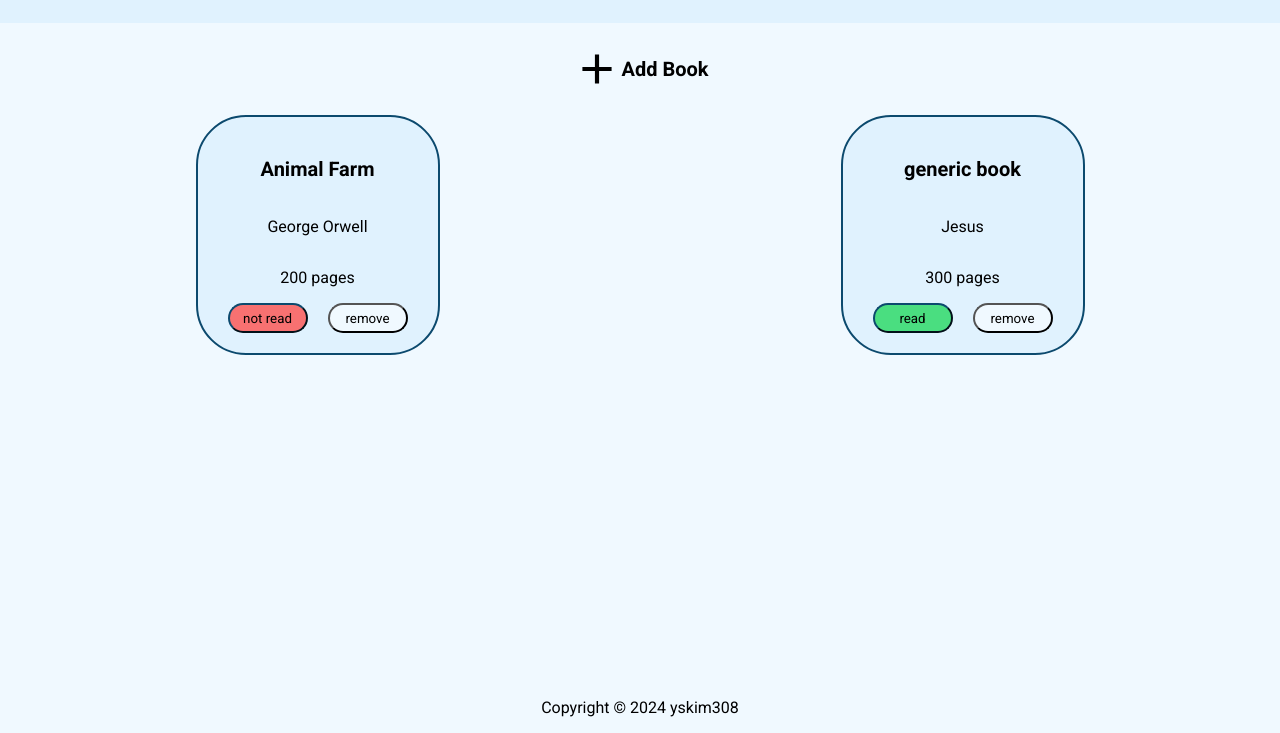
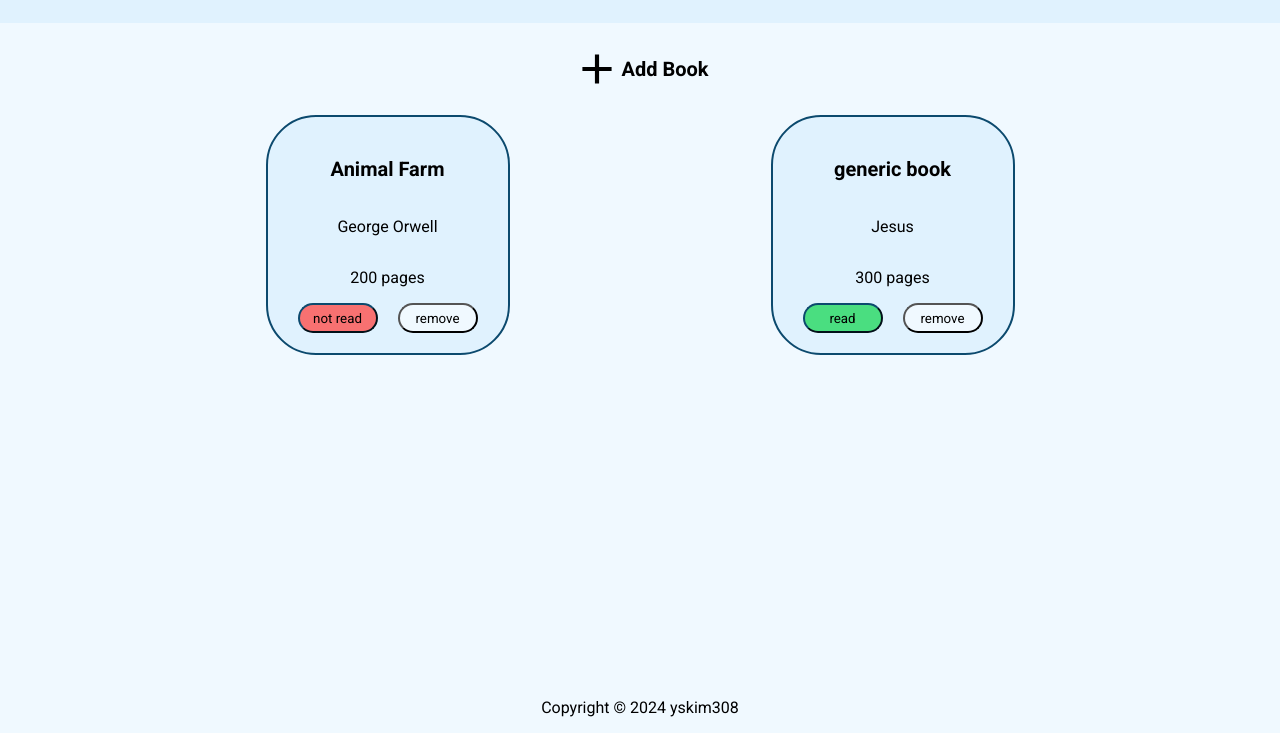
Before and after one commit to yskim308/library, a plain HTML site: page index.html in a window 1280 px wide. Shown: the part 67-800 px from the top of the page. Drawn offline with Linux system fonts and the light colour scheme.

Commit message:
adjust card container width
make the width of the container with the cards such that it does not
expand once screen size reaches minimum width of 1100px

```diff
--- a/styles.css
+++ b/styles.css
@@ -34,6 +34,16 @@ body{
     gap: 10px;
 }
 
+.wrapper{
+    display: flex;
+    flex-direction: column;
+    align-items: center;
+}
+@media (min-width: 1100px){
+    .content{
+        width: 1000px;
+    }
+}
 
 .button-container {
     display: flex;
```
